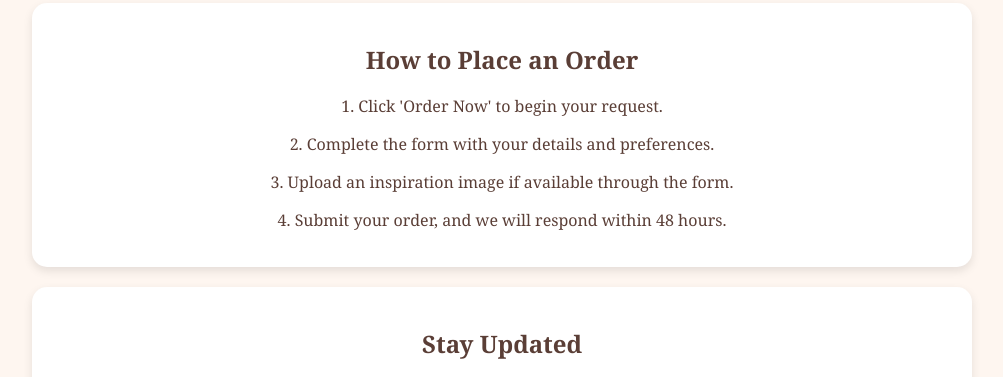
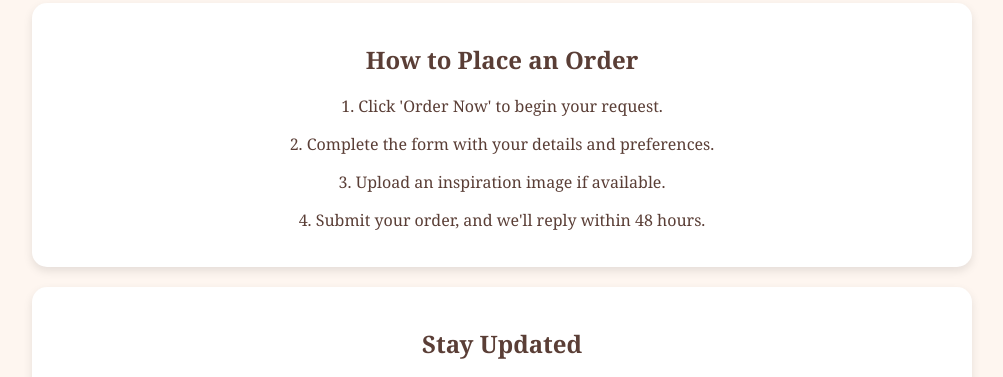
Before and after one commit to rebelribbon/rebel-ribbon, a plain HTML site: page index.html in a window 1280 px wide. Shown: the part 1216-1593 px from the top of the page, without its empty margins (138-1141 px from the left). Drawn offline with Linux system fonts and the light colour scheme.

Commit message:
Update index.html

```diff
--- a/index.html
+++ b/index.html
@@ -137,8 +137,8 @@
         <h2>How to Place an Order</h2>
         <p>1. Click 'Order Now' to begin your request.</p>
         <p>2. Complete the form with your details and preferences.</p>
-        <p>3. Upload an inspiration image if available through the form.</p>
-        <p>4. Submit your order, and we will respond within 48 hours.</p>
+        <p>3. Upload an inspiration image if available.</p>
+        <p>4. Submit your order, and we'll reply within 48 hours.</p>
     </div>
 
 
```
